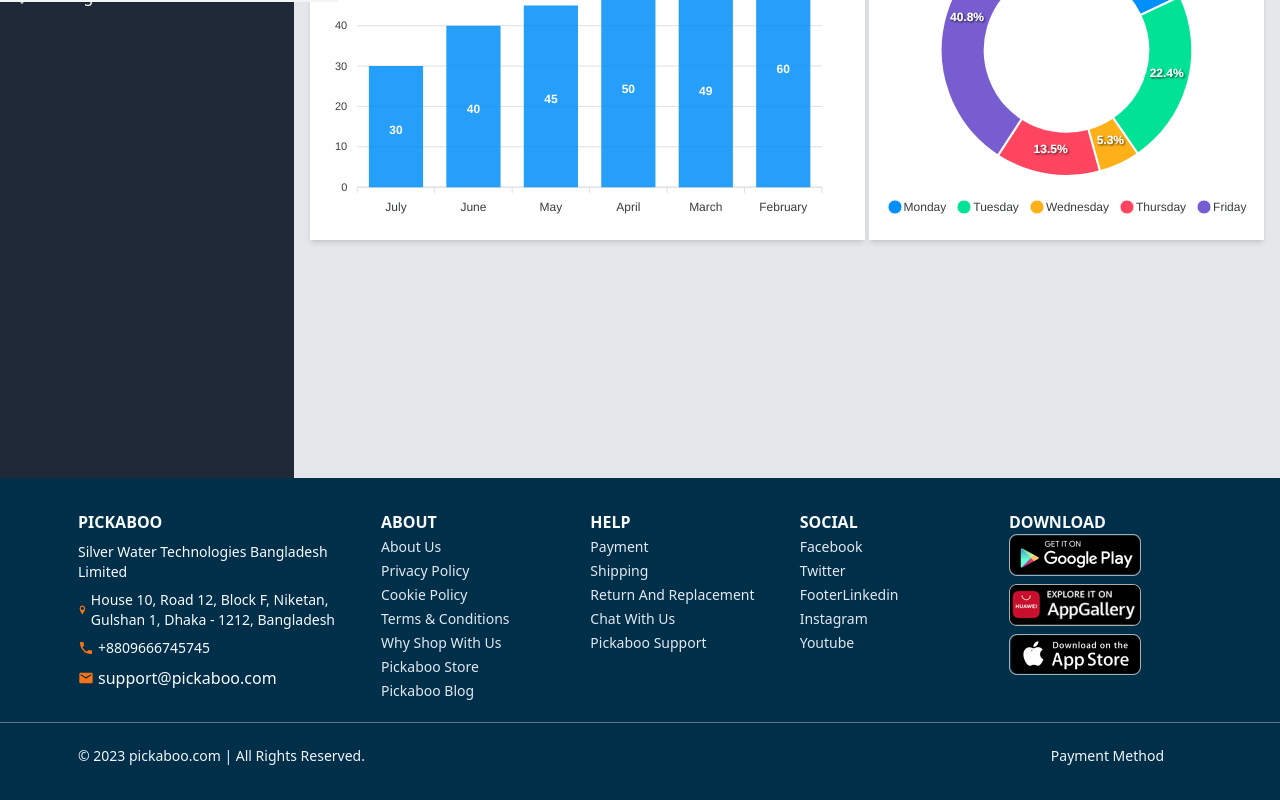
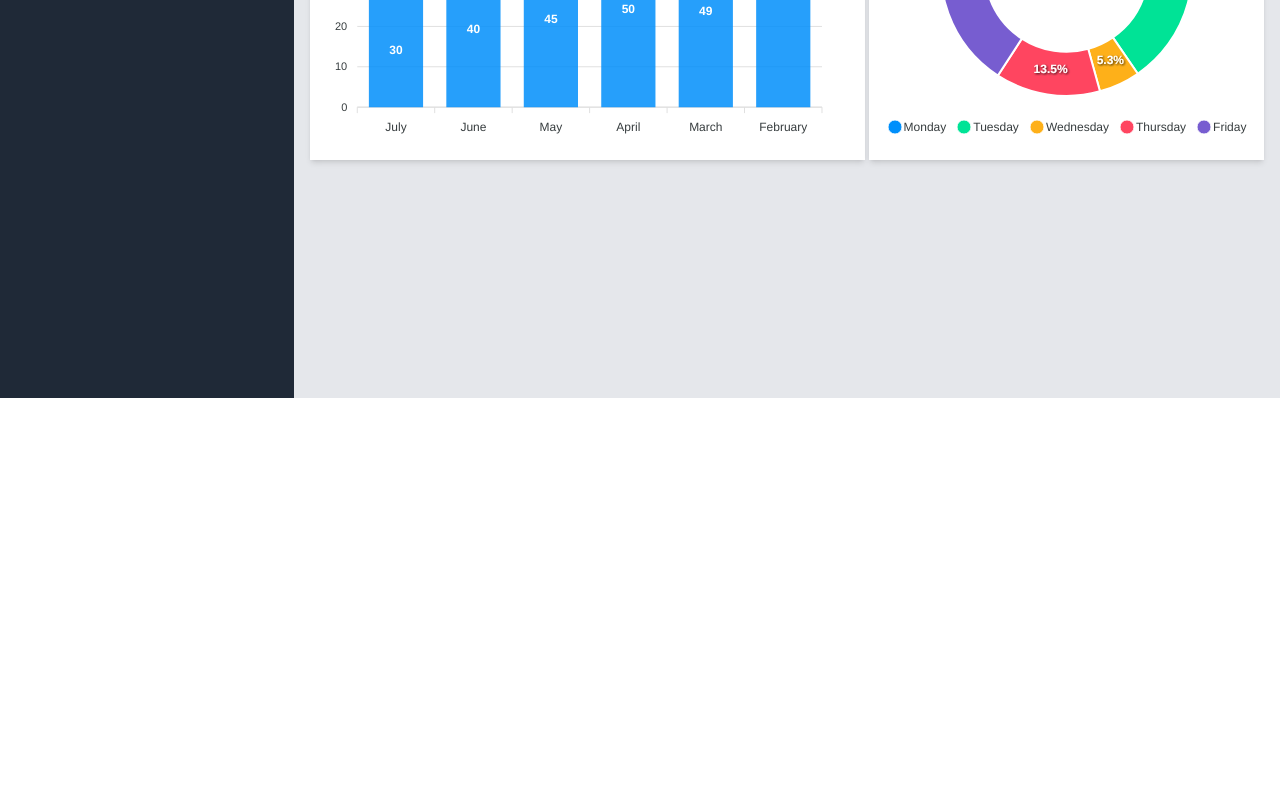
Before and after one commit to mdshehabsk/ecomerce, a Next.js app in the folder client/: page /dashboard in a window 1280 px wide. Shown: the part 402-1202 px from the top of the page. After the commit the page ends 800 px from the top, so only its background shows below. Built offline with nearby package versions, Linux system fonts and the light colour scheme.

Commit message:
fix build issue

```diff
--- a/client/src/app/dashboard/add-product/page.tsx
+++ b/client/src/app/dashboard/add-product/page.tsx
@@ -1,12 +1,10 @@
 'use client'
 import React from "react";
-import slugify from 'react-slugify';
 const Box: React.FC<{ children: React.ReactNode }> = ({ children }) => (
   <div className="p-4 bg-white shadow-sm rounded-sm">{children}</div>
 );
 
 const AddProduct = () => {
-  console.log(slugify('hello world'))
   return (
     <>
 
--- a/client/src/app/dashboard/layout.tsx
+++ b/client/src/app/dashboard/layout.tsx
@@ -10,9 +10,9 @@ const DashboardLayout = ({
   }: Readonly<{
     children: React.ReactNode;
   }>)  => {
-    const dispath = useAppDispatch()
+    const dispatch = useAppDispatch()
     function sidebarShow () {
-      dispath(sidebarOpen())
+      dispatch(sidebarOpen())
     }
     return (
         <div className="flex w-screen h-screen   " >
--- a/client/src/app/dashboard/page.tsx
+++ b/client/src/app/dashboard/page.tsx
@@ -1,4 +1,4 @@
-'use client'
+
 import LastSixMonthSalesChart from "@/components/Admin/LastSixMonthSalesChart";
 import SalesProfitAreaChart from "@/components/Admin/SalesProfitAreaChart";
 import TopFiveCategoryProductPieChart from "@/components/Admin/TopFiveCategoryProductPieChart";
--- a/client/src/app/globals.css
+++ b/client/src/app/globals.css
@@ -26,12 +26,12 @@ Image {
     }
 }
 .my_container {
-    max-width: 1124px;
-    width: 90%;
+    /* max-width: 1124px; */
+    max-width: 90%;
 }
 @media (min-width:840px) {
     .my_container {
-        max-width: 1124px;
+        /* max-width: 1124px; */
         width: 95%;
     }
 }
@@ -41,6 +41,12 @@ Image {
         width: 100%;
     }
 }
+@media (min-width:1600px) {
+    .my_container {
+        max-width: 80%;
+        width: 100%;
+    }
+}
 
 /* custom pagination button desing */
 .swiper-pagination-bullet {
--- a/client/src/app/layout.tsx
+++ b/client/src/app/layout.tsx
@@ -1,3 +1,4 @@
+
 import type { Metadata } from "next";
 
 import "./globals.css";
@@ -5,6 +6,7 @@ import "./globals.css";
 import ReduxProvider from '@/toolkit/Redux-Provider';
 import Header from "@/components/Header";
 import Footer from "@/components/Footer/Footer";
+import { usePathname } from 'next/navigation'
 export const metadata: Metadata = {
   title: "Create Next App",
   description: "Generated by create next app",
@@ -15,6 +17,7 @@ export default function RootLayout({
 }: Readonly<{
   children: React.ReactNode;
 }>) {
+
   return (
     <html lang="en">
       <body >
--- a/client/src/components/Admin/LastSixMonthSalesChart.tsx
+++ b/client/src/components/Admin/LastSixMonthSalesChart.tsx
@@ -1,5 +1,8 @@
 'use client'
-import Chart from "react-apexcharts";
+
+import dynamic from "next/dynamic";
+
+const Chart = dynamic(() => import("react-apexcharts"), { ssr: false });
 
 const options = {
   chart: {
--- a/client/src/components/Admin/SalesProfitAreaChart.tsx
+++ b/client/src/components/Admin/SalesProfitAreaChart.tsx
@@ -1,8 +1,9 @@
-'use client'
-import Chart from "react-apexcharts";
+"use client"
+const Chart = dynamic(() => import("react-apexcharts"), { ssr: false });
 
 import React from "react";
 import { ApexOptions } from "apexcharts";
+import dynamic from "next/dynamic";
 
 const SalesProfitAreaChart: React.FC<{ color: string; name?: string }> = ({
   color,
--- a/client/src/components/Admin/Sidebar.tsx
+++ b/client/src/components/Admin/Sidebar.tsx
@@ -128,14 +128,15 @@ const Sidebar = () => {
         </div>
 
         <ul className="mt-[50px]">
-          {sidebarItems.map((item) => (
-            item.link ? <Link        className={`text-white flex flex-wrap items-center  hover:bg-gray-700 transition-['background']  w-full  `} href={item.link}>    <div className={`flex items-center gap-2  hover:bg-gray-700 transition-['background'] p-3 w-full ${activeItem === item.id && "bg-gray-700"} `}>
+          {sidebarItems.map((item,ind) => (
+            item.link ? <Link  key={item.id}      className={`text-white flex flex-wrap items-center  hover:bg-gray-700 transition-['background']  w-full  `} href={item.link}>    <div className={`flex items-center gap-2  hover:bg-gray-700 transition-['background'] p-3 w-full ${activeItem === item.id && "bg-gray-700"} `}>
             <item.icon className="text-xl" />
             <span className=""> {item.name} </span>
 
 
           </div> </Link> :
             <li
+
               onClick={() => handleItemClick(item.id)}
               key={item.id}
               className="text-white flex flex-wrap items-center  "
--- a/client/src/components/Admin/TopFiveCategoryProductPieChart.tsx
+++ b/client/src/components/Admin/TopFiveCategoryProductPieChart.tsx
@@ -1,6 +1,7 @@
 'use client'
 import { ApexOptions } from "apexcharts";
-import ReactApexChart from "react-apexcharts";
+import dynamic from "next/dynamic";
+const Chart = dynamic(() => import("react-apexcharts"), { ssr: false });
 
 const series = [44, 55, 13, 33, 100];
 const option: ApexOptions = {
@@ -39,7 +40,7 @@ const option: ApexOptions = {
 const TopFiveCategoryProductPieChart = () => {
   return (
     <div className="bg-white shadow-md  lg:col-span-5 grow ">
-      <ReactApexChart options={option} series={series} type="donut" />
+      <Chart options={option} series={series} type="donut" />
     </div>
   );
 };
--- a/client/src/components/Footer/Footer.tsx
+++ b/client/src/components/Footer/Footer.tsx
@@ -13,10 +13,15 @@ import payment from '@/images/appStoreLogo/payement-6.svg'
 
 import FooterLink from "./FooterLink";
 import Image from "next/image";
+import { usePathname } from "next/navigation";
 const Footer = () => {
+  const pathname = usePathname()
+  if(pathname.startsWith('/dashboard')){
+    return;
+  }
   return (
     <>
-      <footer className="bg-footerColor py-8  ">
+      <footer className="bg-footerColor py-8 ">
         <div className="my_container mx-auto">
           <div className=" lg:gap-[22px]  flex flex-wrap  ">
             <div className=" text-slate-50 basis-full md:basis-1/3 lg:basis-3/12 ">
--- a/client/src/components/Header.tsx
+++ b/client/src/components/Header.tsx
@@ -8,8 +8,14 @@ import Sidebar from "./Mobile_sidebar/Sidebar";
 import { useAppDispatch, useAppSelector } from "@/toolkit/hook";
 import { sidebarOpen } from "@/toolkit/slice/SidebarSlice";
 import Link from "next/link";
+import { usePathname } from "next/navigation";
 
 function Navbar() {
+  const pathname = usePathname();
+
+  if(pathname.startsWith('/dashboard')){
+    return;
+  }
 const {sidebarShow} = useAppSelector(state => state.Sidebar)
 const dispatch = useAppDispatch()
   useEffect(() => {
```
